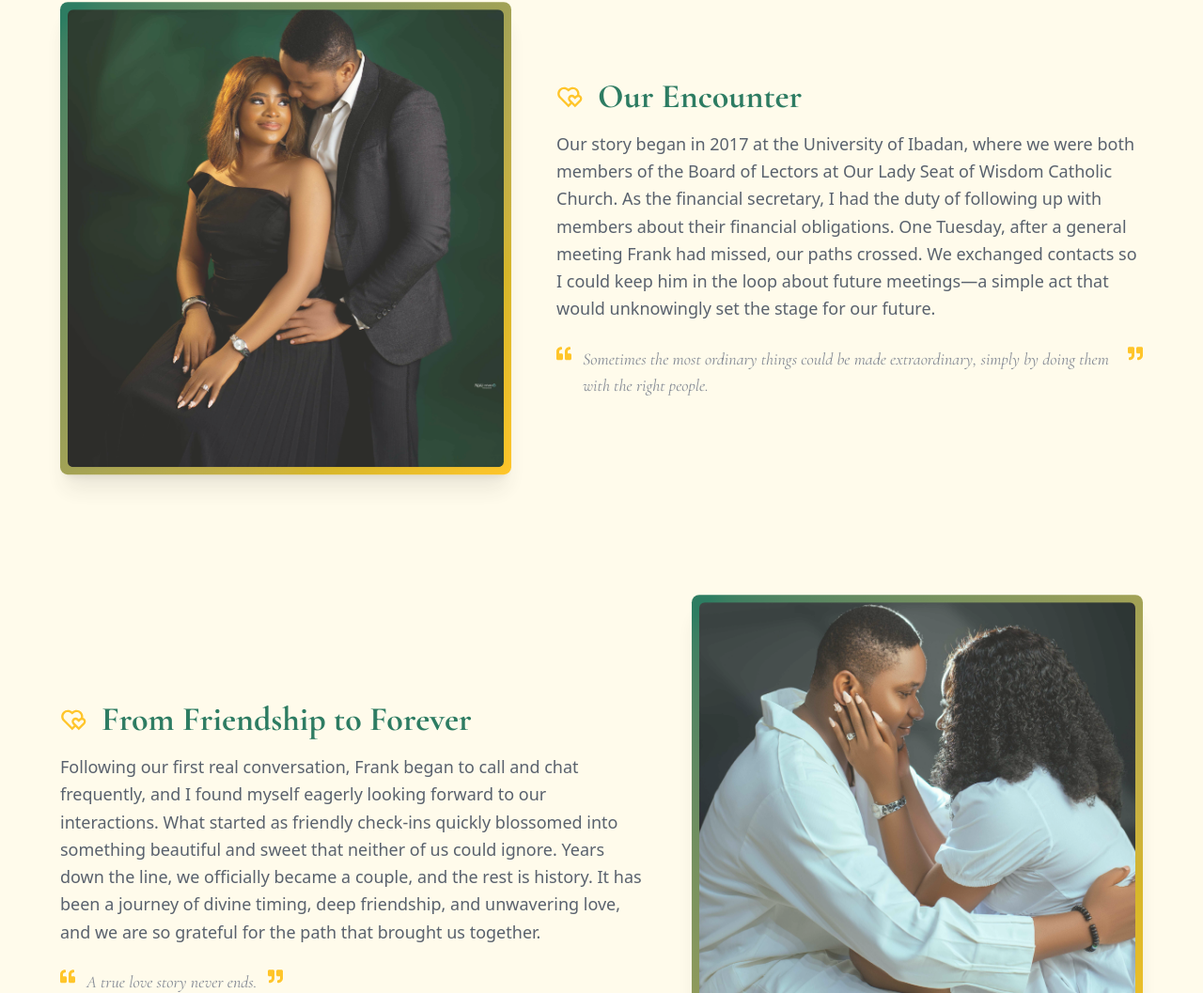
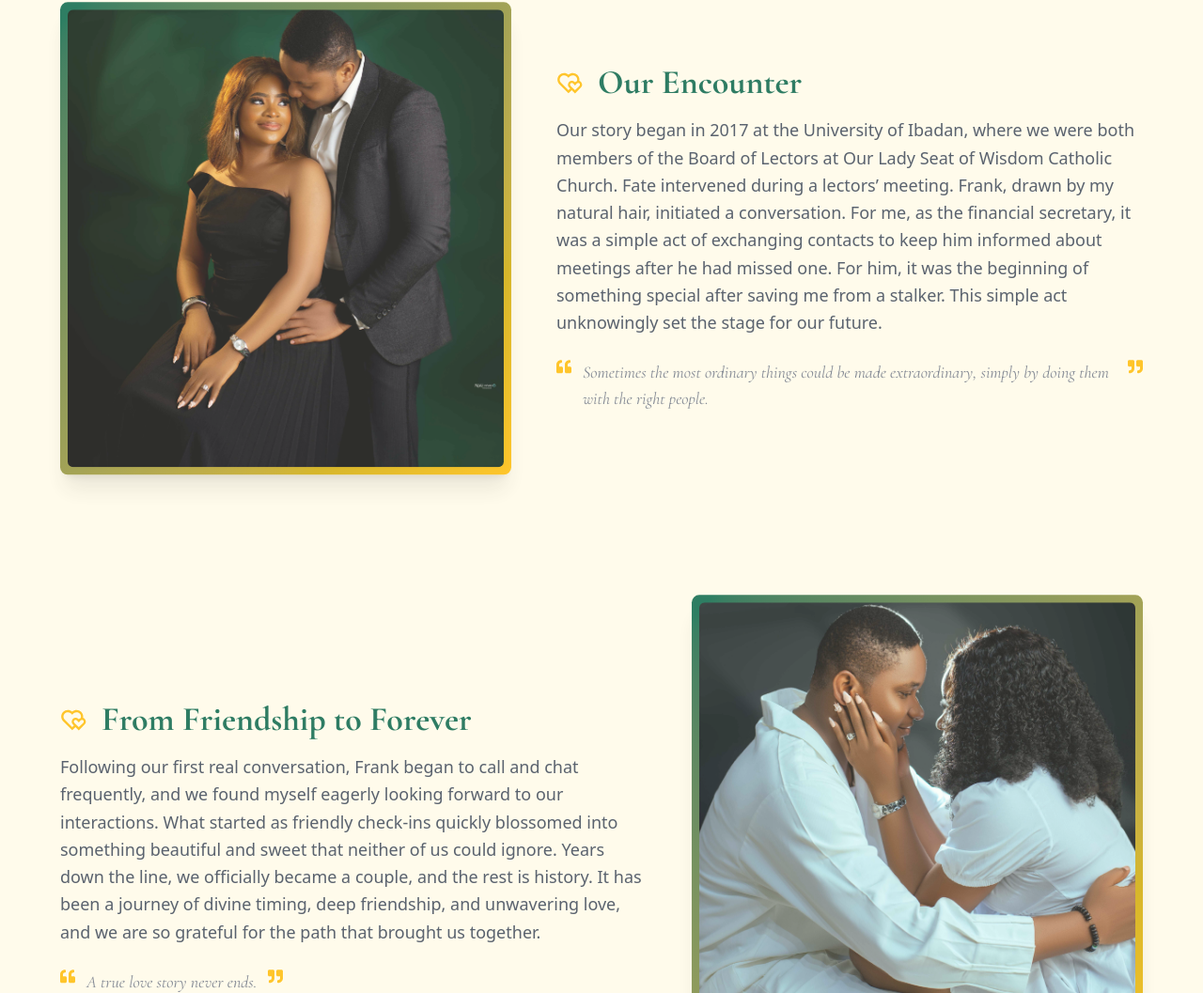
Before and after one commit to obinesto/forever-connected, a React (Vite) app: page /story in a window 1280 px wide. Shown: the part 959-2016 px from the top of the page at 94% size. Built offline with nearby package versions, Linux system fonts and the light colour scheme; no server answers; a web font is replaced by a local one.

Commit message:
Update story.jsx

```diff
--- a/src/components/story.jsx
+++ b/src/components/story.jsx
@@ -21,7 +21,7 @@ const storySections = [
     title: "Our Encounter",
     image: img1,
     icon: RiHeartsLine,
-    text: "Our story began in 2017 at the University of Ibadan, where we were both members of the Board of Lectors at Our Lady Seat of Wisdom Catholic Church. As the financial secretary, I had the duty of following up with members about their financial obligations. One Tuesday, after a general meeting Frank had missed, our paths crossed. We exchanged contacts so I could keep him in the loop about future meetings—a simple act that would unknowingly set the stage for our future.",
+    text: "Our story began in 2017 at the University of Ibadan, where we were both members of the Board of Lectors at Our Lady Seat of Wisdom Catholic Church. Fate intervened during a lectors’ meeting. Frank, drawn by my natural hair, initiated a conversation. For me, as the financial secretary, it was a simple act of exchanging contacts to keep him informed about meetings after he had missed one. For him, it was the beginning of something special after saving me from a stalker. This simple act unknowingly set the stage for our future.",
     quote:
       "Sometimes the most ordinary things could be made extraordinary, simply by doing them with the right people.",
   },
@@ -29,7 +29,7 @@ const storySections = [
     title: "From Friendship to Forever",
     image: img2,
     icon: RiHeartsLine,
-    text: "Following our first real conversation, Frank began to call and chat frequently, and I found myself eagerly looking forward to our interactions. What started as friendly check-ins quickly blossomed into something beautiful and sweet that neither of us could ignore. Years down the line, we officially became a couple, and the rest is history. It has been a journey of divine timing, deep friendship, and unwavering love, and we are so grateful for the path that brought us together.",
+    text: "Following our first real conversation, Frank began to call and chat frequently, and we found myself eagerly looking forward to our interactions. What started as friendly check-ins quickly blossomed into something beautiful and sweet that neither of us could ignore. Years down the line, we officially became a couple, and the rest is history. It has been a journey of divine timing, deep friendship, and unwavering love, and we are so grateful for the path that brought us together.",
     quote: "A true love story never ends.",
   },
 ];
@@ -192,9 +192,14 @@ export default function Story() {
             share your memories from our special day
           </p>
           <p className="mt-4 max-w-2xl mx-auto">
-            Help us build our wedding album with the beautiful moments you captured. Your photos and videos are a treasured part of our new beginning.
+            Help us build our wedding album with the beautiful moments you
+            captured. Your photos and videos are a treasured part of our new
+            beginning.
           </p>
-          <Link to="/wedding-memories" className="mt-8 inline-block bg-white text-emerald-800 font-bold py-3 px-10 rounded-full hover:bg-amber-300 hover:text-emerald-900 transition-all duration-300 transform hover:scale-105 shadow-lg">
+          <Link
+            to="/wedding-memories"
+            className="mt-8 inline-block bg-white text-emerald-800 font-bold py-3 px-10 rounded-full hover:bg-amber-300 hover:text-emerald-900 transition-all duration-300 transform hover:scale-105 shadow-lg"
+          >
             Share Your Memories
           </Link>
         </div>
```
